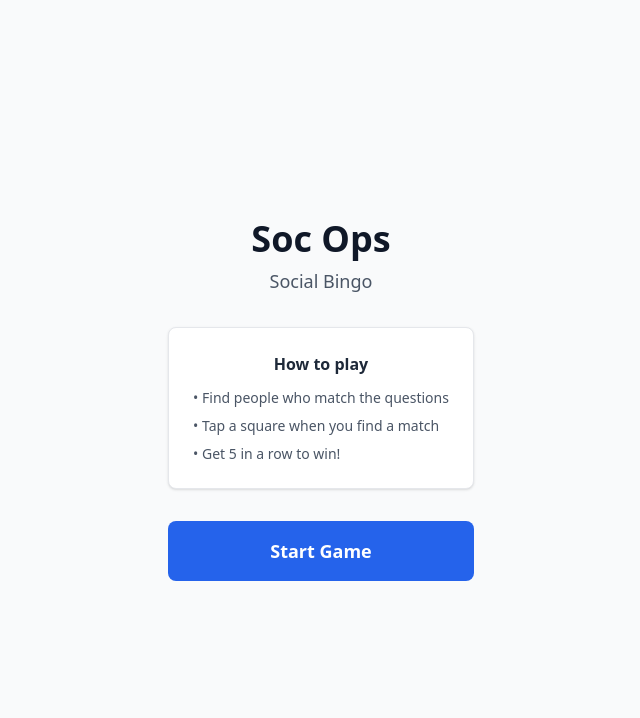
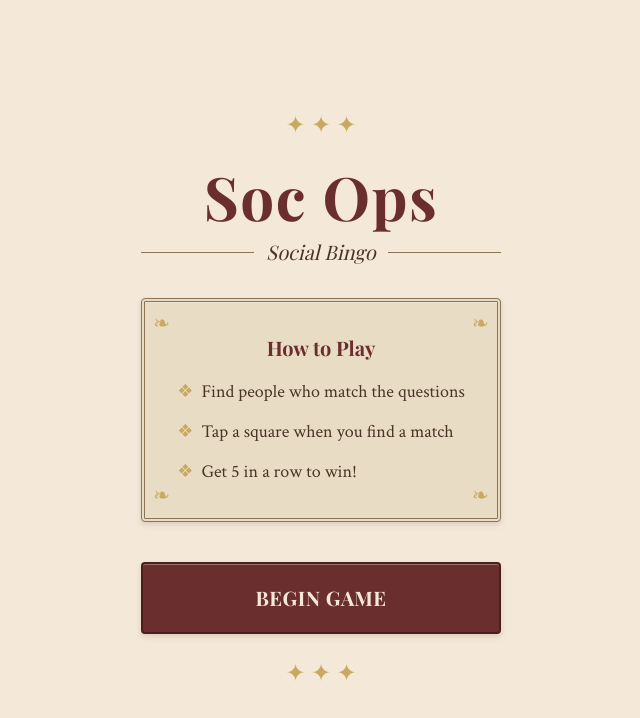
Before and after one commit to lucabol/vscode-agent-lab-soc-ops, a React (Vite) app: page / in a window 1280 px wide. Shown: the top 718 px of the page, without its empty margins (319-959 px from the left). Built offline with nearby package versions, Linux system fonts and the light colour scheme.

Commit message:
Implement Bold Serif Vintage redesign with complete UI overhaul
Co-authored-by: lucabol <1370774+lucabol@users.noreply.github.com>

```diff
--- a/index.html
+++ b/index.html
@@ -4,7 +4,7 @@
     <meta charset="UTF-8" />
     <link rel="icon" type="image/svg+xml" href="/vite.svg" />
     <meta name="viewport" content="width=device-width, initial-scale=1.0, maximum-scale=1.0, user-scalable=no" />
-    <meta name="theme-color" content="#2563eb" />
+    <meta name="theme-color" content="#6b2e2e" />
     <meta name="description" content="Social Bingo - Find people who match the questions!" />
     <title>Soc Ops - Social Bingo</title>
   </head>
--- a/src/components/BingoModal.tsx
+++ b/src/components/BingoModal.tsx
@@ -4,17 +4,28 @@ interface BingoModalProps {
 
 export function BingoModal({ onDismiss }: BingoModalProps) {
   return (
-    <div className="fixed inset-0 bg-black/50 flex items-center justify-center p-4 z-50">
-      <div className="bg-white rounded-xl p-6 max-w-xs w-full text-center shadow-xl animate-[bounce_0.5s_ease-out]">
-        <div className="text-5xl mb-4">🎉</div>
-        <h2 className="text-3xl font-bold text-amber-500 mb-2">BINGO!</h2>
-        <p className="text-gray-600 mb-6">You completed a line!</p>
+    <div className="fixed inset-0 bg-vintage-brown/60 flex items-center justify-center p-4 z-50 backdrop-blur-sm">
+      <div className="bg-vintage-paper rounded-sm p-8 max-w-sm w-full text-center vintage-shadow border-4 border-double border-vintage-gold animate-[bounce_0.5s_ease-out] relative">
+        {/* Corner decorations */}
+        <div className="absolute top-3 left-3 text-vintage-gold text-2xl">❧</div>
+        <div className="absolute top-3 right-3 text-vintage-gold text-2xl">❧</div>
+        <div className="absolute bottom-3 left-3 text-vintage-gold text-2xl">❧</div>
+        <div className="absolute bottom-3 right-3 text-vintage-gold text-2xl">❧</div>
+
+        <div className="text-6xl mb-4 text-vintage-gold">✦</div>
+        <h2 className="text-5xl font-display font-black text-vintage-burgundy mb-3 tracking-wide">BINGO!</h2>
+        <div className="flex items-center justify-center gap-3 mb-6">
+          <div className="h-px bg-vintage-border flex-1"></div>
+          <span className="text-vintage-gold text-xl">❖</span>
+          <div className="h-px bg-vintage-border flex-1"></div>
+        </div>
+        <p className="text-vintage-brown font-body text-lg mb-8 italic">You completed a line!</p>
 
         <button
           onClick={onDismiss}
-          className="w-full bg-accent text-white font-semibold py-3 px-6 rounded-lg active:bg-accent-light transition-colors"
+          className="w-full bg-vintage-burgundy text-vintage-cream font-display font-bold py-4 px-8 rounded-sm border-2 border-vintage-burgundy-dark active:bg-vintage-burgundy-dark transition-all vintage-shadow tracking-wide uppercase text-lg"
         >
-          Keep Playing
+          Continue Playing
         </button>
       </div>
     </div>
--- a/src/components/BingoSquare.tsx
+++ b/src/components/BingoSquare.tsx
@@ -8,15 +8,15 @@ interface BingoSquareProps {
 
 export function BingoSquare({ square, isWinning, onClick }: BingoSquareProps) {
   const baseClasses =
-    'relative flex items-center justify-center p-1 text-center border border-gray-300 rounded transition-all duration-150 select-none min-h-[60px] text-xs leading-tight';
+    'relative flex items-center justify-center p-2 text-center border-2 border-vintage-border rounded-sm transition-all duration-200 select-none min-h-[70px] text-sm leading-snug font-body';
 
   const stateClasses = square.isMarked
     ? isWinning
-      ? 'bg-amber-200 border-amber-400 text-amber-900'
-      : 'bg-marked border-marked-border text-green-800'
-    : 'bg-white text-gray-700 active:bg-gray-100';
+      ? 'bg-vintage-gold border-vintage-gold-dark text-vintage-burgundy-dark font-semibold'
+      : 'bg-marked border-marked-border text-vintage-brown font-semibold'
+    : 'bg-vintage-paper text-vintage-brown active:bg-vintage-cream vintage-shadow';
 
-  const freeSpaceClasses = square.isFreeSpace ? 'font-bold text-sm' : '';
+  const freeSpaceClasses = square.isFreeSpace ? 'font-display font-bold text-lg text-vintage-burgundy' : '';
 
   return (
     <button
@@ -28,7 +28,7 @@ export function BingoSquare({ square, isWinning, onClick }: BingoSquareProps) {
     >
       <span className="wrap-break-word hyphens-auto">{square.text}</span>
       {square.isMarked && !square.isFreeSpace && (
-        <span className="absolute top-0.5 right-0.5 text-green-600 text-xs">✓</span>
+        <span className="absolute top-1 right-1 text-vintage-burgundy text-base font-bold">✓</span>
       )}
     </button>
   );
--- a/src/components/GameScreen.tsx
+++ b/src/components/GameScreen.tsx
@@ -17,33 +17,33 @@ export function GameScreen({
   onReset,
 }: GameScreenProps) {
   return (
-    <div className="flex flex-col min-h-full bg-gray-50">
+    <div className="flex flex-col min-h-full bg-vintage-cream">
       {/* Header */}
-      <header className="flex items-center justify-between p-3 bg-white border-b border-gray-200">
+      <header className="flex items-center justify-between p-4 bg-vintage-paper border-b-2 border-vintage-border">
         <button
           onClick={onReset}
-          className="text-gray-500 text-sm px-3 py-1.5 rounded active:bg-gray-100"
+          className="text-vintage-burgundy font-display text-base px-4 py-2 rounded-sm border border-vintage-border active:bg-vintage-cream transition-colors"
         >
-          ← Back
+          ← Return
         </button>
-        <h1 className="font-bold text-gray-900">Soc Ops</h1>
-        <div className="w-16"></div>
+        <h1 className="font-display font-bold text-vintage-burgundy text-2xl tracking-wide">Soc Ops</h1>
+        <div className="w-20"></div>
       </header>
 
       {/* Instructions */}
-      <p className="text-center text-gray-500 text-sm py-2 px-4">
+      <p className="text-center text-vintage-brown font-body italic text-base py-3 px-4 bg-vintage-paper/50">
         Tap a square when you find someone who matches it.
       </p>
 
       {/* Bingo indicator */}
       {hasBingo && (
-        <div className="bg-amber-100 text-amber-800 text-center py-2 font-semibold text-sm">
-          🎉 BINGO! You got a line!
+        <div className="bg-vintage-gold text-vintage-burgundy-dark text-center py-3 font-display font-bold text-lg border-y-2 border-vintage-gold-dark">
+          ✦ BINGO! You completed a line! ✦
         </div>
       )}
 
       {/* Board */}
-      <div className="flex-1 flex items-center justify-center p-3">
+      <div className="flex-1 flex items-center justify-center p-4">
         <BingoBoard
           board={board}
           winningSquareIds={winningSquareIds}
--- a/src/components/StartScreen.tsx
+++ b/src/components/StartScreen.tsx
@@ -4,26 +4,53 @@ interface StartScreenProps {
 
 export function StartScreen({ onStart }: StartScreenProps) {
   return (
-    <div className="flex flex-col items-center justify-center min-h-full p-6 bg-gray-50">
-      <div className="text-center max-w-sm">
-        <h1 className="text-4xl font-bold text-gray-900 mb-2">Soc Ops</h1>
-        <p className="text-lg text-gray-600 mb-8">Social Bingo</p>
+    <div className="flex flex-col items-center justify-center min-h-full p-6 bg-vintage-cream animate-fade-in">
+      <div className="text-center max-w-md">
+        {/* Ornamental top border */}
+        <div className="mb-6 text-vintage-gold text-2xl">✦ ✦ ✦</div>
 
-        <div className="bg-white rounded-lg p-6 shadow-sm border border-gray-200 mb-8">
-          <h2 className="font-semibold text-gray-800 mb-3">How to play</h2>
-          <ul className="text-left text-gray-600 text-sm space-y-2">
-            <li>• Find people who match the questions</li>
-            <li>• Tap a square when you find a match</li>
-            <li>• Get 5 in a row to win!</li>
+        <h1 className="text-6xl font-display font-bold text-vintage-burgundy mb-3 tracking-wide" style={{ fontFamily: 'var(--font-display)' }}>
+          Soc Ops
+        </h1>
+        <div className="flex items-center justify-center gap-3 mb-8">
+          <div className="h-px bg-vintage-border flex-1"></div>
+          <p className="text-xl text-vintage-brown font-display italic">Social Bingo</p>
+          <div className="h-px bg-vintage-border flex-1"></div>
+        </div>
+
+        <div className="bg-vintage-paper rounded-sm p-8 vintage-shadow border-4 border-double border-vintage-border mb-10 relative">
+          {/* Corner decorations */}
+          <div className="absolute top-2 left-2 text-vintage-gold text-xl">❧</div>
+          <div className="absolute top-2 right-2 text-vintage-gold text-xl">❧</div>
+          <div className="absolute bottom-2 left-2 text-vintage-gold text-xl">❧</div>
+          <div className="absolute bottom-2 right-2 text-vintage-gold text-xl">❧</div>
+
+          <h2 className="font-display font-bold text-vintage-burgundy mb-4 text-xl">How to Play</h2>
+          <ul className="text-left text-vintage-brown space-y-3 text-lg font-body">
+            <li className="flex items-start gap-2">
+              <span className="text-vintage-gold">❖</span>
+              <span>Find people who match the questions</span>
+            </li>
+            <li className="flex items-start gap-2">
+              <span className="text-vintage-gold">❖</span>
+              <span>Tap a square when you find a match</span>
+            </li>
+            <li className="flex items-start gap-2">
+              <span className="text-vintage-gold">❖</span>
+              <span>Get 5 in a row to win!</span>
+            </li>
           </ul>
         </div>
 
         <button
           onClick={onStart}
-          className="w-full bg-accent text-white font-semibold py-4 px-8 rounded-lg text-lg active:bg-accent-light transition-colors"
+          className="w-full bg-vintage-burgundy text-vintage-cream font-display font-bold py-5 px-10 rounded-sm text-xl border-2 border-vintage-burgundy-dark active:bg-vintage-burgundy-dark transition-all vintage-shadow tracking-wide uppercase"
         >
-          Start Game
+          Begin Game
         </button>
+
+        {/* Ornamental bottom border */}
+        <div className="mt-6 text-vintage-gold text-2xl">✦ ✦ ✦</div>
       </div>
     </div>
   );
--- a/src/index.css
+++ b/src/index.css
@@ -1,11 +1,21 @@
+@import url('https://fonts.googleapis.com/css2?family=Playfair+Display:wght@400;700;900&family=Crimson+Text:ital,wght@0,400;0,600;1,400&display=swap');
 @import 'tailwindcss';
 
 @theme {
-  --color-accent: #2563eb;
-  --color-accent-light: #3b82f6;
-  --color-marked: #dcfce7;
-  --color-marked-border: #22c55e;
-  --color-bingo: #fbbf24;
+  --color-vintage-cream: #f4e8d8;
+  --color-vintage-paper: #e8dcc4;
+  --color-vintage-burgundy: #6b2e2e;
+  --color-vintage-burgundy-dark: #4a1f1f;
+  --color-vintage-forest: #2d4a2f;
+  --color-vintage-gold: #c9a961;
+  --color-vintage-gold-dark: #9a7b3f;
+  --color-vintage-brown: #4a3427;
+  --color-vintage-border: #8b7355;
+  --color-marked: #d4c5a9;
+  --color-marked-border: #9a7b3f;
+  --color-bingo: #c9a961;
+  --font-display: 'Playfair Display', serif;
+  --font-body: 'Crimson Text', serif;
 }
 
 html,
@@ -16,6 +26,53 @@ body,
 
 body {
   margin: 0;
-  font-family: system-ui, -apple-system, sans-serif;
+  font-family: var(--font-body);
   -webkit-tap-highlight-color: transparent;
+  background: var(--color-vintage-cream);
 }
+
+/* Vintage decorative elements */
+.vintage-ornament {
+  position: relative;
+}
+
+.vintage-ornament::before,
+.vintage-ornament::after {
+  content: '❦';
+  position: absolute;
+  color: var(--color-vintage-gold);
+  font-size: 1.5rem;
+  opacity: 0.6;
+}
+
+.vintage-ornament::before {
+  left: -2rem;
+}
+
+.vintage-ornament::after {
+  right: -2rem;
+}
+
+/* Vintage paper texture effect */
+@keyframes fadeIn {
+  from {
+    opacity: 0;
+    transform: translateY(10px);
+  }
+  to {
+    opacity: 1;
+    transform: translateY(0);
+  }
+}
+
+.animate-fade-in {
+  animation: fadeIn 0.6s ease-out;
+}
+
+/* Vintage box shadow for depth */
+.vintage-shadow {
+  box-shadow:
+    0 2px 4px rgba(74, 52, 39, 0.1),
+    0 4px 8px rgba(74, 52, 39, 0.05),
+    inset 0 1px 0 rgba(255, 255, 255, 0.3);
+}
```
